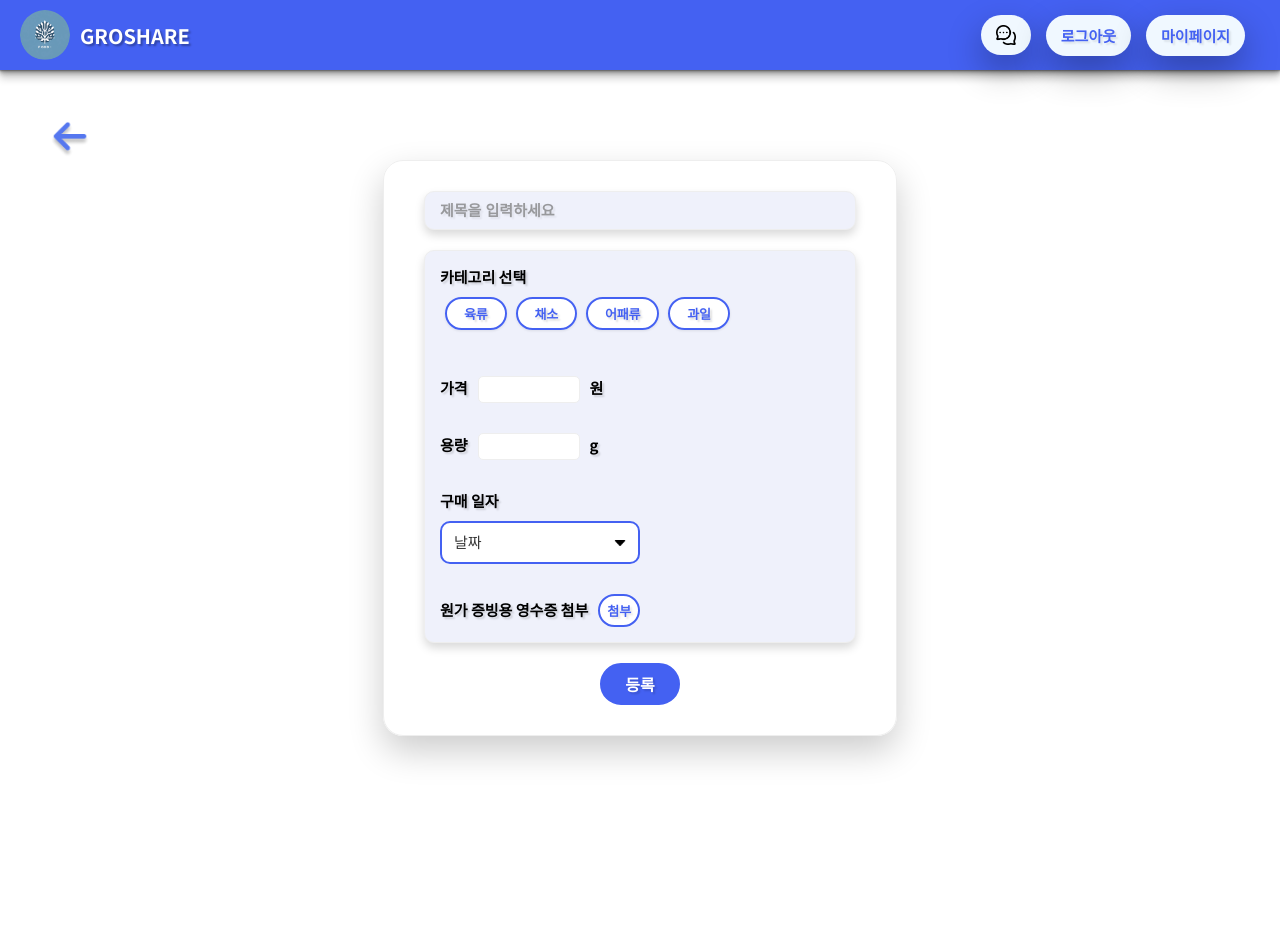
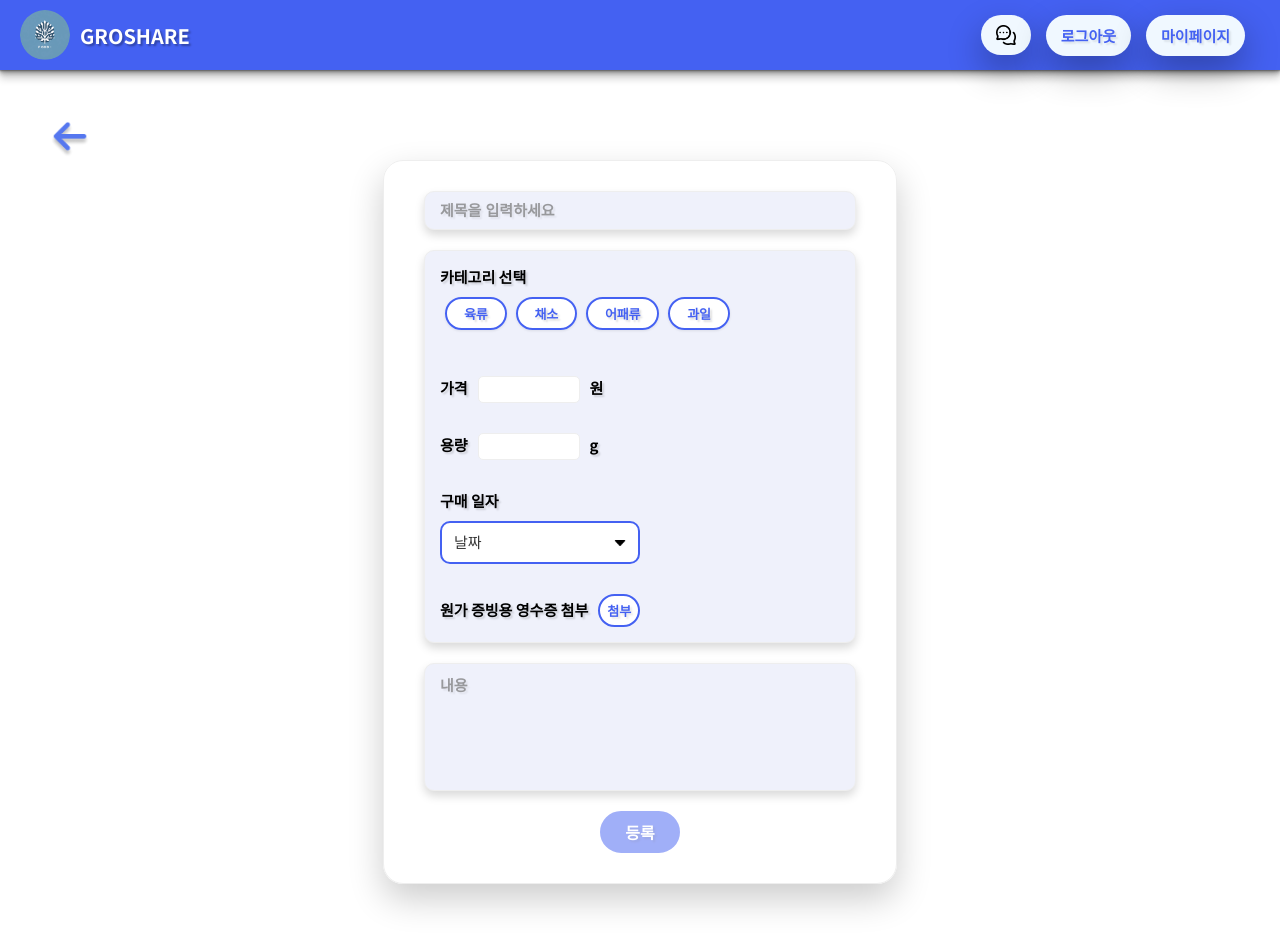
Before and after one commit to SafeNet-2024/Frontend, a React (Create React App) app: page /enroll in a window 1280 px wide. Before the commit the page ends 800 px from the top, so only its background shows below. Built offline with nearby package versions, Linux system fonts and the light colour scheme.

Commit message:
상품등록 버튼 비활성화 및 로고, 이전 버튼 클릭 기능

```diff
--- a/src/Components/EnrollContent.js
+++ b/src/Components/EnrollContent.js
@@ -1,4 +1,4 @@
-import React, { useState } from "react";
+import React, { useState, useEffect } from "react";
 import Calendar from "react-calendar";
 import moment from "moment";
 import { useNavigate } from "react-router-dom";
@@ -117,20 +117,49 @@ const EnrollButton = styled.button`
   transition: 0.25s;
   color: #ffffff;
   background-color: #4461F2;
+  opacity: ${(props) =>
+    props.disabled ? "0.5" : "1"}; /* 비활성화 시 반투명 */
+  cursor: ${(props) =>
+    props.disabled ? "not-allowed" : "pointer"}; /* 비활성화 시 커서 변경 */
 }
 `;
 
 function EnrollContent() {
   const navigate = useNavigate();
+  const [title, setTitle] = useState(""); // 제목
+  const [category, setCategory] = useState(""); // 카테고리
+  const [price, setPrice] = useState(""); // 가격
+  const [capacity, setCapacity] = useState(""); // 용량
+  const [post, setPost] = useState(""); //글내용
+
   const [activeSection, setActiveSection] = useState("");
   const [nowDate, setNowDate] = useState("날짜");
   const [dateValue, onChange] = useState(new Date());
   const [isOpen, setIsOpen] = useState(false);
+  const [isButtonDisabled, setIsButtonDisabled] = useState(true);
   const today = new Date();
+
+  useEffect(() => {
+    const isButtonDisabled = !(
+      title.trim() &&
+      category &&
+      price.trim() &&
+      capacity.trim() &&
+      post.trim() &&
+      nowDate !== "날짜"
+    );
+    setIsButtonDisabled(isButtonDisabled);
+  }, [title, category, price, capacity, post, nowDate]);
+
+  const handleGoBack = () => {
+    navigate("/");
+  };
 
   const handleCategoryClick = (section) => {
     if (section !== activeSection) {
       setActiveSection(section);
+      setCategory(section);
+      console.log(section, "카테고리");
     }
   };
 
@@ -155,13 +184,15 @@ function EnrollContent() {
   return (
     <>
       <ContentWrapper>
-        <GoBack src={goback} />
+        <GoBack src={goback} onClick={handleGoBack} />
         <Contents>
           <Content>
             <input
               className="input_title"
               type="input"
               placeholder="제목을 입력하세요"
+              value={title}
+              onChange={(e) => setTitle(e.target.value)}
             />
           </Content>
           <Content>
@@ -169,32 +200,42 @@ function EnrollContent() {
               카테고리 선택
               <div>
                 <ul id="categoryList">
-                  {["육류", "채소", "어패류", "과일"].map((category, index) => (
+                  {["육류", "채소", "어패류", "과일"].map(
+                    (categoryItem, index) => (
                       <li
                         key={index}
-                      onClick={() => handleCategoryClick(`section${index + 1}`)}
+                        onClick={() => handleCategoryClick(categoryItem)}
                       >
                         <a
                           className={`category_item ${
-                          activeSection === `section${index + 1}`
-                            ? "active"
-                            : ""
+                            category === categoryItem ? "active" : ""
                           }`}
                         >
-                        {category}
+                          {categoryItem}
                         </a>
                       </li>
-                  ))}
+                    )
+                  )}
                 </ul>
               </div>
             </Menu>
             <Menu>
               가격
-              <input className="input_content" />원
+              <input
+                className="input_content"
+                value={price}
+                onChange={(e) => setPrice(e.target.value)}
+              />
+              원
             </Menu>
             <Menu>
               용량
-              <input className="input_content" />g
+              <input
+                className="input_content"
+                value={capacity}
+                onChange={(e) => setCapacity(e.target.value)}
+              />
+              g
             </Menu>
             <Menu>
               구매 일자
@@ -219,7 +260,20 @@ function EnrollContent() {
               </Button>
             </Menu>
           </Content>
-          <EnrollButton type="button" onClick={handleEnroll}>
+          <Content>
+            <textarea
+              className="input_post"
+              type="text-area"
+              placeholder="내용"
+              value={post}
+              onChange={(e) => setPost(e.target.value)}
+            />
+          </Content>
+          <EnrollButton
+            type="button"
+            onClick={handleEnroll}
+            disabled={isButtonDisabled}
+          >
             등록
           </EnrollButton>
         </Contents>
--- a/src/Components/Topbar.js
+++ b/src/Components/Topbar.js
@@ -11,6 +11,11 @@ const TopBarWrapper = styled.div`
   align-items: center;
   box-shadow: 0 1px 1px rgba(0, 0, 0, 0.2), 0 2px 2px rgba(0, 0, 0, 0.2),
     0 4px 4px rgba(0, 0, 0, 0.2), 0 8px 8px rgba(0, 0, 0, 0.2);
+`;
+
+const LogoWrapper = styled.div`
+  display: flex;
+  align-items: center;
 `;
 
 const Logo = styled.img`
@@ -61,6 +66,10 @@ const ImgButton = styled.img`
 function Topbar() {
   const navigate = useNavigate();
 
+  const handleLogo = () => {
+    navigate("/");
+  };
+
   // 로그아웃 버튼 클릭 시 실행될 함수
   const handleLogout = () => {
     // 여기에 로그아웃에 대한 동작을 추가하세요
@@ -91,8 +100,10 @@ function Topbar() {
 
   return (
     <TopBarWrapper>
-      <Logo src={logo}></Logo>
-      <LogoText>GROSHARE</LogoText>
+      <LogoWrapper onClick={handleLogo}>
+        <Logo src={logo}></Logo>
+        <LogoText>GROSHARE</LogoText>
+      </LogoWrapper>
       <ButtonsWrapper>
         <Button type="button" onClick={handleChatting}>
           <ImgButton src={chatting}></ImgButton>
--- a/src/Css/enrollContent.css
+++ b/src/Css/enrollContent.css
@@ -94,3 +94,23 @@
   background: white;
   color: var(--festie-gray-800, #3a3a3a);
 }
+
+.input_post {
+  font-family: "Noto Sans KR";
+  width: 400px;
+  height: 100px;
+  padding: 10px 15px;
+  font-size: 15px;
+  font-weight: bold;
+  text-shadow: 2px 2px 2px rgba(0, 0, 0, 0.1);
+  border-width: 0;
+  border: none;
+  outline: none;
+  resize: none;
+  background-color: transparent;
+}
+
+.input_post::placeholder {
+  color: #707070;
+  opacity: 0.68;
+}
```
Lines whose indentation alone changed are shown as unchanged.
